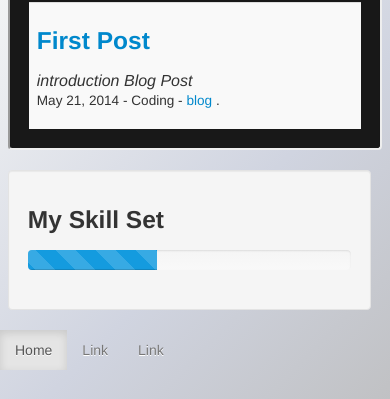
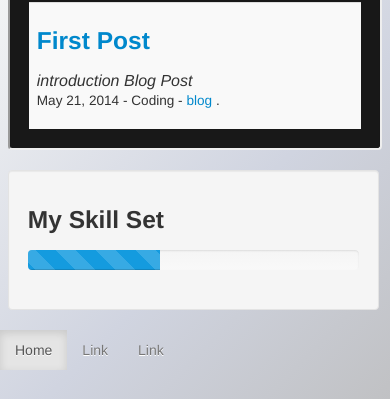
Before and after one commit to LauraR6561/Laurar6561.github.io, a Jekyll site: the page built from index.html, in a window 390 px wide. Shown: the part 394-793 px from the top of the page. Built offline with Jekyll 4.4.1, drawn with Linux system fonts in a browser that asks for light colours; Markdown is read by kramdown in place of the engine named in the settings.

Commit message:
changed margins

```diff
--- a/css/template.css
+++ b/css/template.css
@@ -53,10 +53,12 @@ body{
     #content > .table{
         width:96%;
         margin-left:2%;
+        margin-right:0px;
     }
     .skills{
-        width:83%;
+        width:85%;
         float:none;
         margin-left:2%;
+        margin-right:0px;
     }
 }
```
